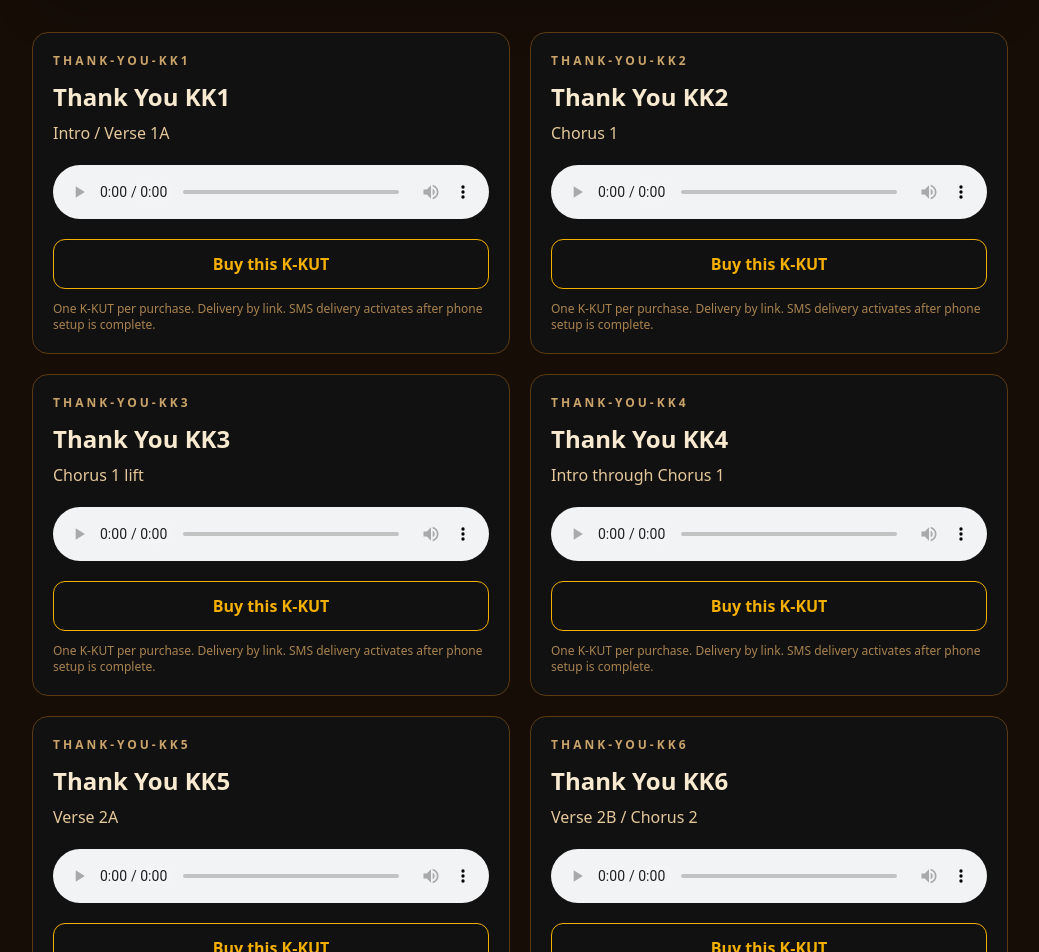
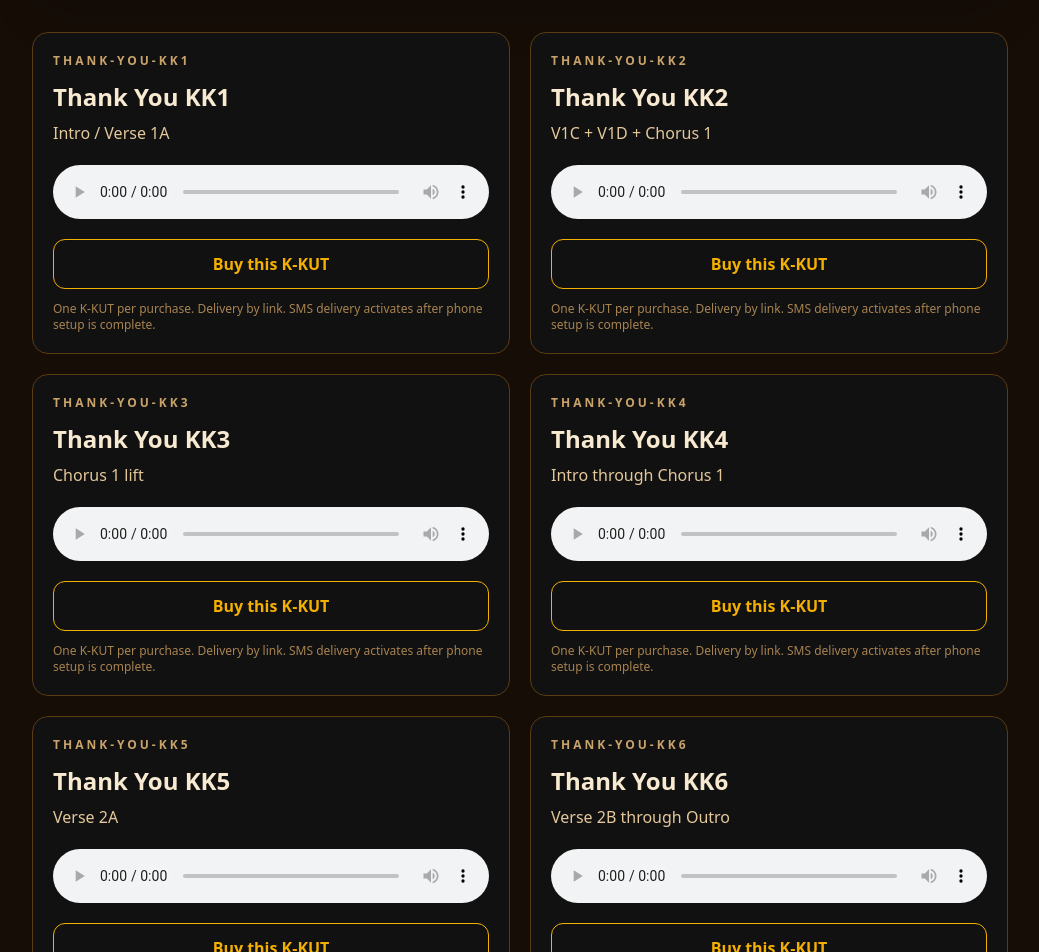
Before and after one commit to mmmm013/k-kut, a Next.js app: page /mothers-day/thank-you in a window 1280 px wide. Shown: the part 840-1792 px from the top of the page, without its empty margins (120-1159 px from the left). Built offline with nearby package versions, Linux system fonts and the light colour scheme.

Commit message:
Fix Mother's Day KK labels and KK6 ending

```diff
--- a/app/mothers-day/thank-you/page.tsx
+++ b/app/mothers-day/thank-you/page.tsx
@@ -12,7 +12,7 @@ const kks = [
   {
     id: "thank-you-kk2",
     title: "Thank You KK2",
-    section: "Chorus 1",
+    section: "V1C + V1D + Chorus 1",
     audioUrl: "/mothers-day/thank-you/kks/thank-you-kk2.mp3",
   },
   {
@@ -36,7 +36,7 @@ const kks = [
   {
     id: "thank-you-kk6",
     title: "Thank You KK6",
-    section: "Verse 2B / Chorus 2",
+    section: "Verse 2B through Outro",
     audioUrl: "/mothers-day/thank-you/kks/thank-you-kk6.mp3",
   },
   {
```
Also changed, not shown: public/mothers-day/thank-you/kks/manifest.json, 1 other file (tests, documents, lock files or other folders).
